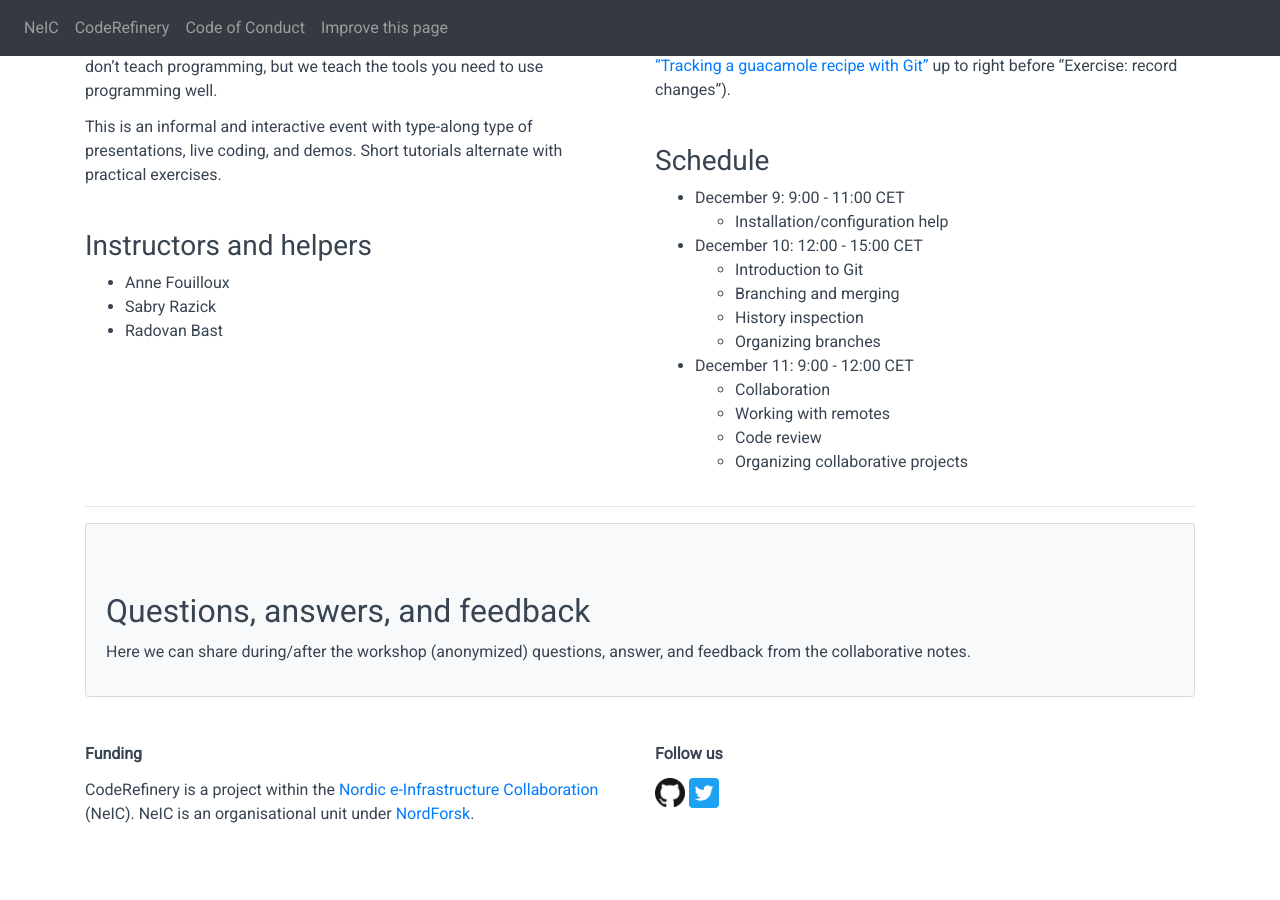
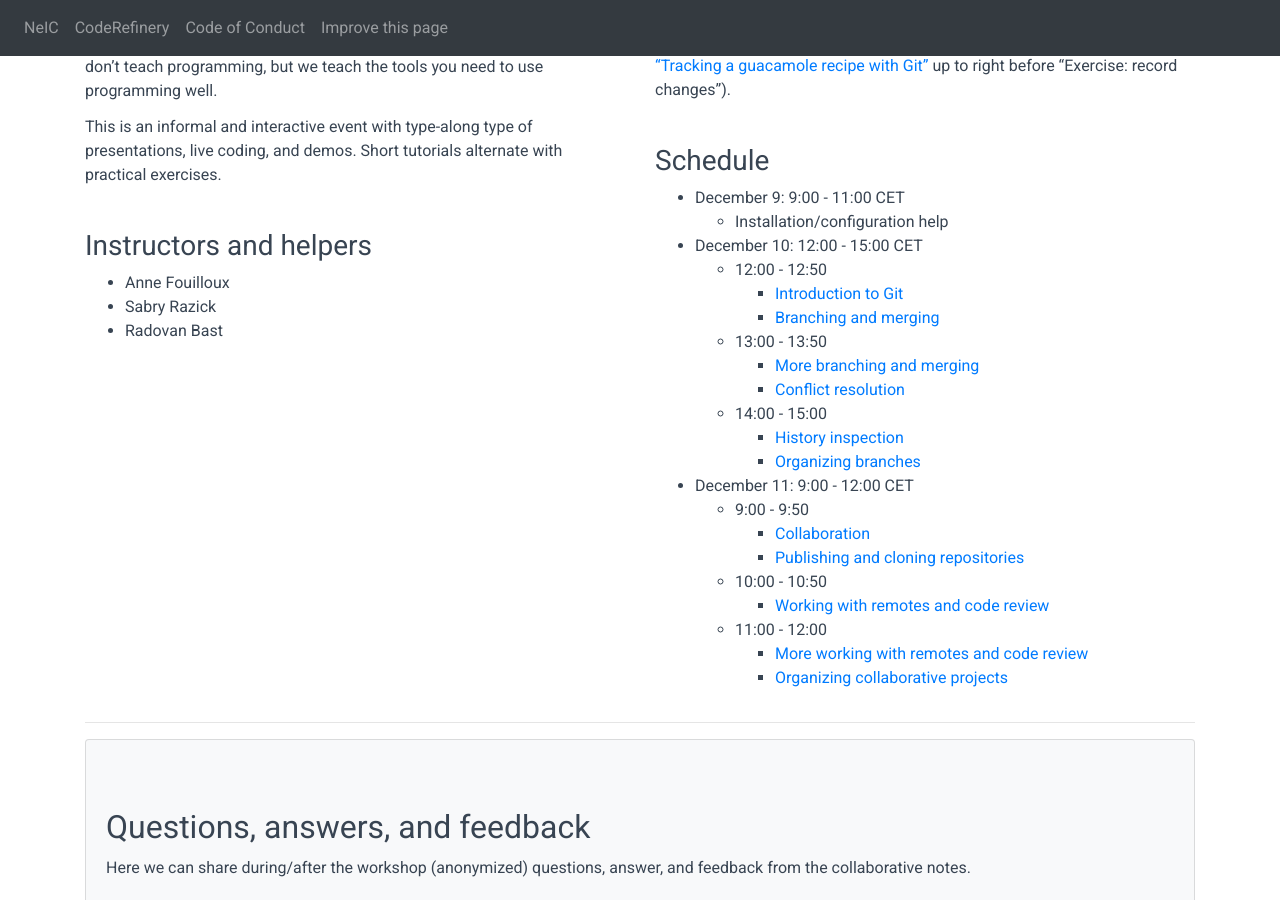
Before and after one commit to coderefinery/2020-12-10-online, a Jekyll site: the page built from index.md, in a window 1280 px wide and 900 px high, scrolled down 731 px. Built offline with Jekyll 4.4.1, drawn with Linux system fonts in a browser that asks for light colours; comment, search, counter and statistics services are not loaded.

Commit message:
more fine-grained schedule

```diff
--- a/right_column.md
+++ b/right_column.md
@@ -34,13 +34,22 @@ up to right before "Exercise: record changes").
   - Installation/configuration help
 
 - December 10: 12:00 - 15:00 CET
-  - Introduction to Git
-  - Branching and merging
-  - History inspection
-  - Organizing branches
+  - 12:00 - 12:50
+    - [Introduction to Git](https://coderefinery.github.io/git-intro/02-basics/)
+    - [Branching and merging](https://coderefinery.github.io/git-intro/06-branches/)
+  - 13:00 - 13:50
+    - [More branching and merging](https://coderefinery.github.io/git-intro/06-branches/)
+    - [Conflict resolution](https://coderefinery.github.io/git-intro/08-conflicts/)
+  - 14:00 - 15:00
+    - [History inspection](https://coderefinery.github.io/git-intro/10-archaeology/)
+    - [Organizing branches](https://coderefinery.github.io/git-intro/14-level/)
 
 - December 11: 9:00 - 12:00 CET
-  - Collaboration
-  - Working with remotes
-  - Code review
-  - Organizing collaborative projects
+  - 9:00 - 9:50
+    - [Collaboration](https://coderefinery.github.io/git-collaborative/01-remotes/)
+    - [Publishing and cloning repositories](https://coderefinery.github.io/git-intro/09-remotes/)
+  - 10:00 - 10:50
+    - [Working with remotes and code review](https://coderefinery.github.io/git-collaborative/02-centralized/)
+  - 11:00 - 12:00
+    - [More working with remotes and code review](https://coderefinery.github.io/git-collaborative/02-centralized/)
+    - [Organizing collaborative projects](https://coderefinery.github.io/git-collaborative/04-contributing/)
```
